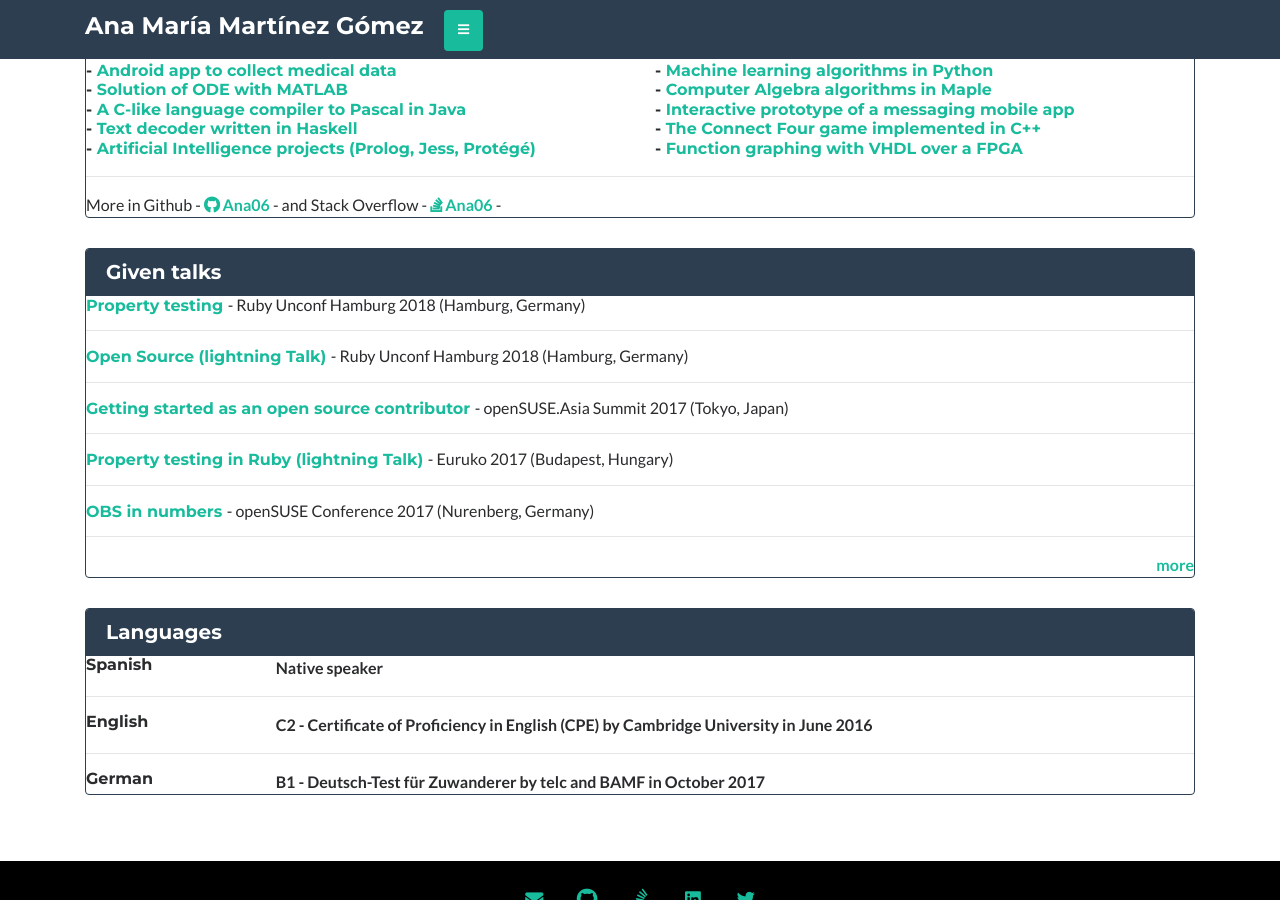
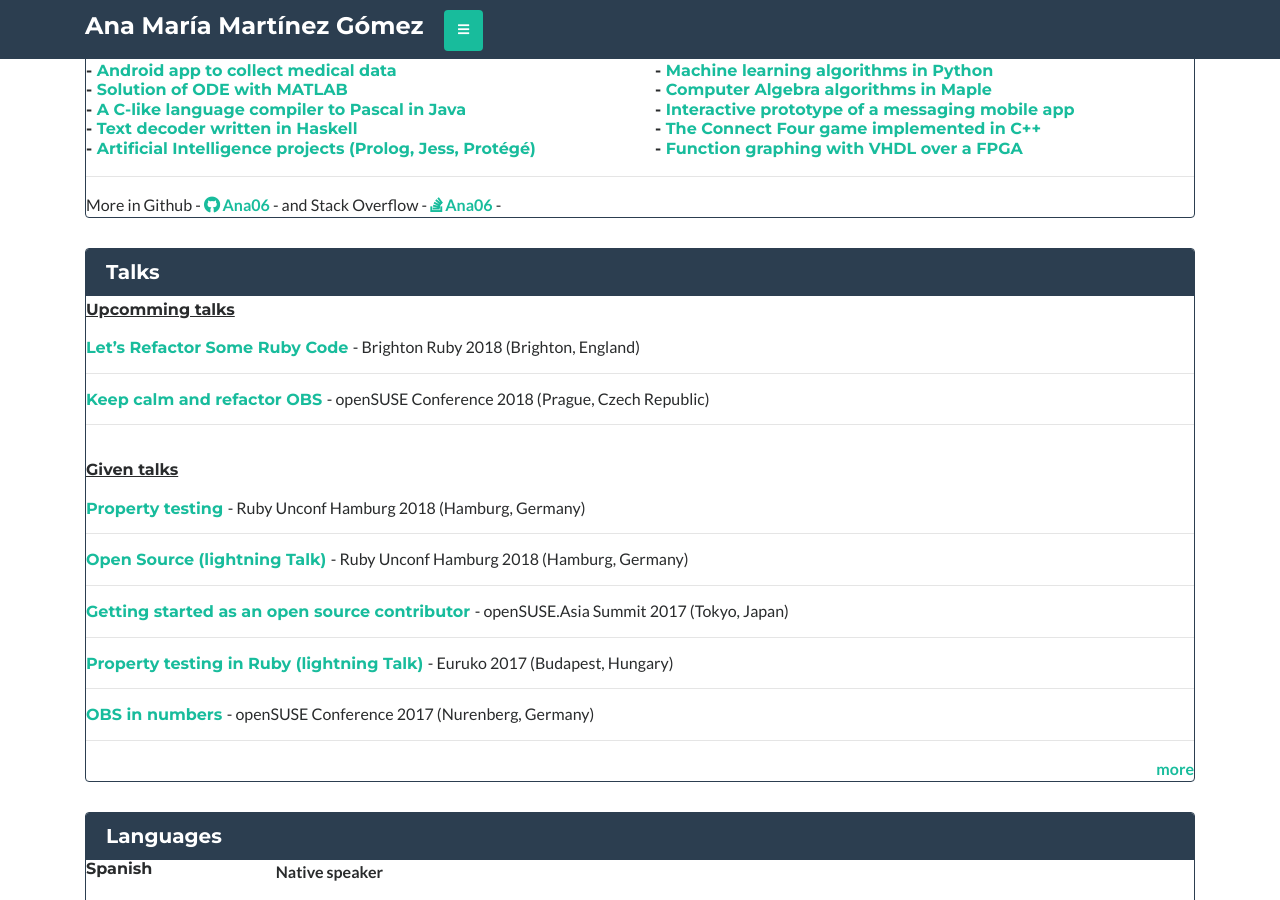
Before and after one commit to vicgalle/ana06.github.io, a Jekyll site: the page built from resume.md, in a window 1280 px wide and 900 px high, scrolled down 1373 px. Built offline with Jekyll 4.4.1, drawn with Linux system fonts in a browser that asks for light colours; nearby versions of some CDN libraries.

Commit message:
Add upcomming talks
- openSUSE Conference
- Brighton Ruby

```diff
--- a/resume.md
+++ b/resume.md
@@ -164,6 +164,18 @@ my_projects:
 
 
 talks:
+  - name: Let’s Refactor Some Ruby Code
+    conference: Brighton Ruby 2018 (Brighton, England)
+    url: https://brightonruby.com/2018/lets-refactor-some-ruby-code-ana-martinez
+    date: "2018-07-06"
+    featured: true
+
+  - name: Keep calm and refactor OBS
+    conference: openSUSE Conference 2018 (Prague, Czech Republic)
+    url: https://events.opensuse.org/conference/oSC18/program/proposal/1690
+    date: "2018-05-25"
+    featured: true
+
   - name: Property testing
     conference: Ruby Unconf Hamburg 2018 (Hamburg, Germany)
     url: https://rubyunconf.eu
```
